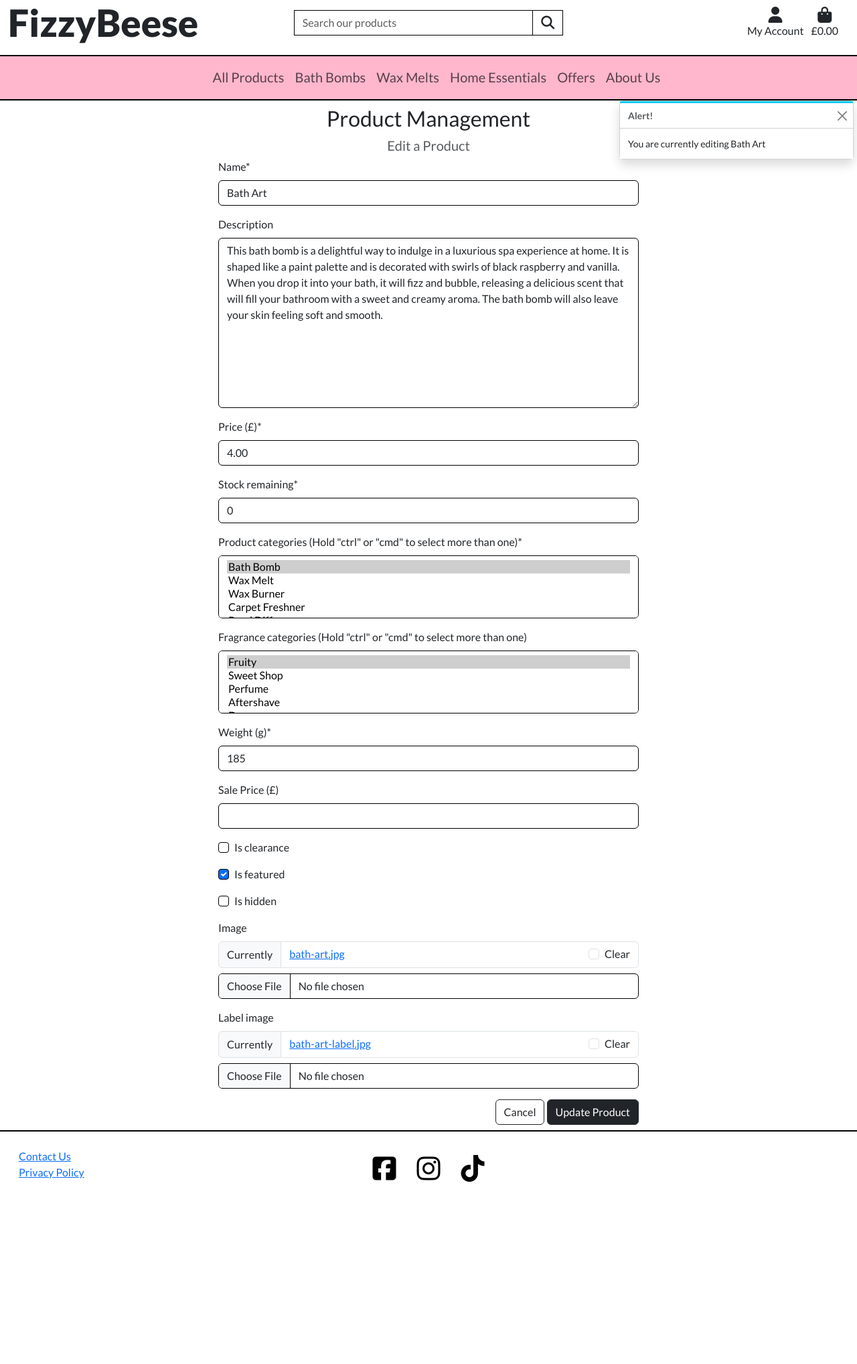
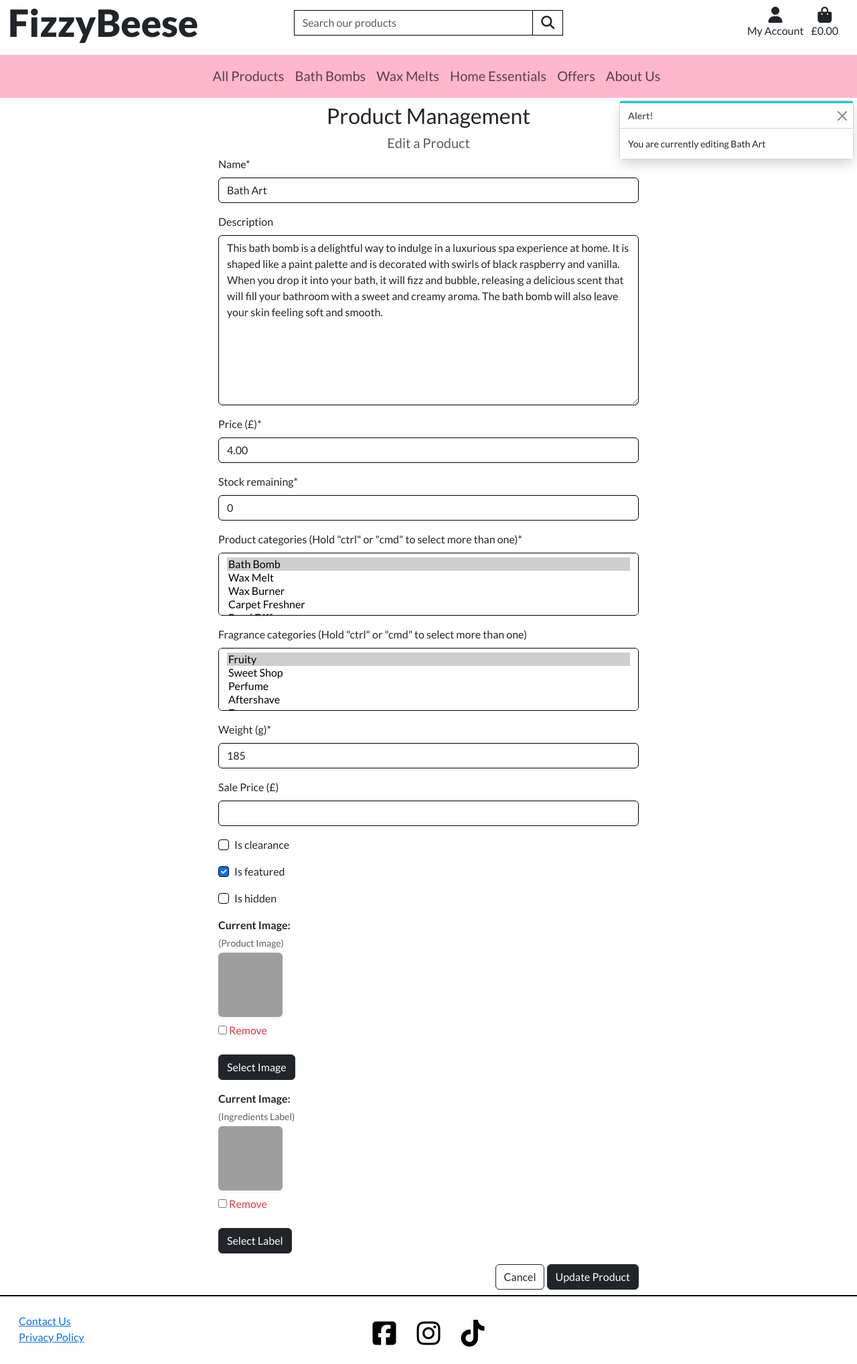
Before and after one commit to stephenbeese/FizzyBeese, a Django app: page /products/edit/69/ in a window 1280 px wide. Shown: the whole page at 67% size. Before the commit the page ends 1764 px from the top, so only its background shows below. Run offline with Django 4.2, Linux system fonts and the light colour scheme; a user stored in the database is signed in; data comes from the database, SQL or seed files in the repository; both versions use the stored data as it was after the commit; some libraries are stand-ins or nearby versions; grey boxes are pictures that could not be loaded.

Commit message:
Add custom widget and add placeholder for products with no image

```diff
--- a/fizzy_beese/settings.py
+++ b/fizzy_beese/settings.py
@@ -171,7 +171,7 @@ USE_TZ = True
 STATIC_URL = 'static/'
 STATICFILES_DIRS = (os.path.join(BASE_DIR, 'static'),)
 
-MEDIA_URL = '/media/'
+MEDIA_URL = 'media/'
 MEDIA_ROOT = os.path.join(BASE_DIR, 'media')
 
 FREE_DELIVERY_THRESHOLD = 50
--- a/fizzy_beese/urls.py
+++ b/fizzy_beese/urls.py
@@ -28,3 +28,7 @@ urlpatterns = [
     path('checkout/', include('checkout.urls')),
     path('profile/', include('profiles.urls')),
 ] + static(settings.MEDIA_URL, document_root=settings.MEDIA_ROOT)
+
+
+
+# + static(settings.MEDIA_URL, document_root=settings.MEDIA_ROOT)
--- a/products/forms.py
+++ b/products/forms.py
@@ -1,4 +1,5 @@
 from django import forms
+from .widgets import CustomClearableFileInput
 from .models import Product, ProductCategory, FragranceCategory, AdditionalImages
 
 
@@ -13,6 +14,9 @@ class ProductForm(forms.ModelForm):
             'weight': 'Weight (g)',
             'sale_price': 'Sale Price (£)',
         }
+
+    image = forms.ImageField(label='Image', required=False, widget=CustomClearableFileInput)
+    label_image = forms.ImageField(label='Label Image', required=False, widget=CustomClearableFileInput)
 
     def __init__(self, *args, **kwargs):
         super().__init__(*args, **kwargs)
--- a/products/templates/products/edit_product.html
+++ b/products/templates/products/edit_product.html
@@ -20,7 +20,13 @@ Edit Product
         <div class="col-10 col-lg-6">
             <form method="POST" action="{% url 'edit_product' product.id %}" class="form mb-2" enctype="multipart/form-data">
                 {% csrf_token %}
-                {{ form | crispy }}
+                {% for field in form %}
+                    {% if field.name != 'image' and field.name != 'label_image' %}
+                        {{ field | as_crispy_field }}
+                    {% else %}
+                        {{ field }}
+                    {% endif %}
+                {% endfor %}
                 <div class="text-end">
                     <a href="{% url 'product_detail' product.id %}" class="btn btn-outline-dark">Cancel</a>
                     <button class="btn btn-dark" type="submit">Update Product</button>
@@ -29,3 +35,18 @@ Edit Product
         </div>
     </div>
 {% endblock %}
+
+
+{% block postloadjs %}
+    {{ block.super }}
+    <script type="text/javascript">
+        $('#new-image').change(function() {
+            var file = $('#new-image')[0].files[0];
+            $('#filename').text(`Image will be set to: ${file.name}`);
+        });
+        $('#new-label-image').change(function() {
+            var file = $('#new-label-image')[0].files[0];
+            $('#filename-label').text(`Image will be set to: ${file.name}`);
+        });
+    </script>
+{% endblock %}
--- a/products/templates/products/products.html
+++ b/products/templates/products/products.html
@@ -77,8 +77,11 @@ Products
             <div class="col-lg-3 col-md-4 col-sm-6 mb-4">
                 <div class="card card-shadow border-dark">
                     <a href="{% url 'product_detail' product.id %}">
-                        <!-- <img src="/media/{{ product.image }}" class="card-img-top border-bottom border-dark" alt="{{ product.image }}"> -->
+                        {% if product.image %}
                         <img src="{{ product.image.url }}" class="card-img-top border-bottom border-dark" alt="{{ product.image }}">
+                        {% else %}
+                        <img src="/media/no-image.png" class="card-img-top border-bottom border-dark" alt="">
+                        {% endif %}
                     </a>
                     <div class="card-body pb-0">
                         <a class="text-decoration-none" href="{% url 'product_detail' product.id %}">
--- a/static/css/base.css
+++ b/static/css/base.css
@@ -381,6 +381,34 @@ Product Details Page
     color: #595c5f;
 }
 
+/* Product Form */
+
+.btn-file {
+    position: relative;
+    overflow: hidden;
+}
+
+.btn-file input[type="file"] {
+    position: absolute;
+    top: 0;
+    right: 0;
+    min-width: 100%;
+    min-height: 100%;
+    opacity: 0;
+    cursor: pointer;
+}
+
+.custom-checkbox .custom-control-label::before {
+    border-radius: 0;
+    border-color: #dc3545;
+} */
+
+/* .custom-checkbox .custom-control-input:checked~.custom-control-label::before {
+    background-color: #dc3545;
+    border-color: #dc3545;
+    border-radius: 0;
+}
+
 
 /*
     Reusable classes
```
Also changed, not shown: products/templates/products/add_product.html (+22 -1 lines), products/templates/products/custom_widget_templates/custom_clearable_file_input.html (added, +35 -0 lines), products/templates/products/product_detail.html (+10 -3 lines), products/widgets.py (added, +9 -0 lines), db.sqlite3, media/fire-bath-1_tGzc6a9.jpg (deleted), media/no-image.png (added).
